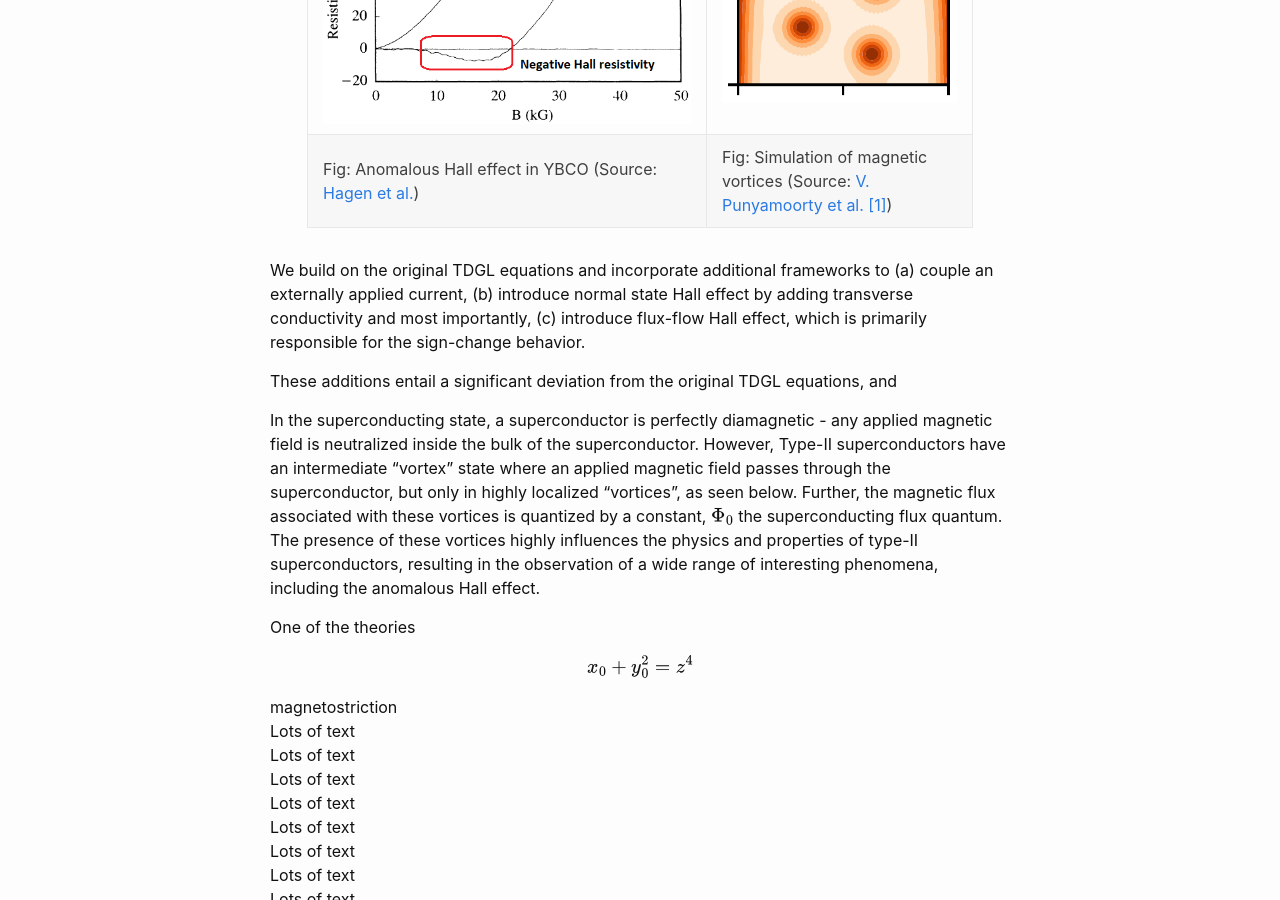
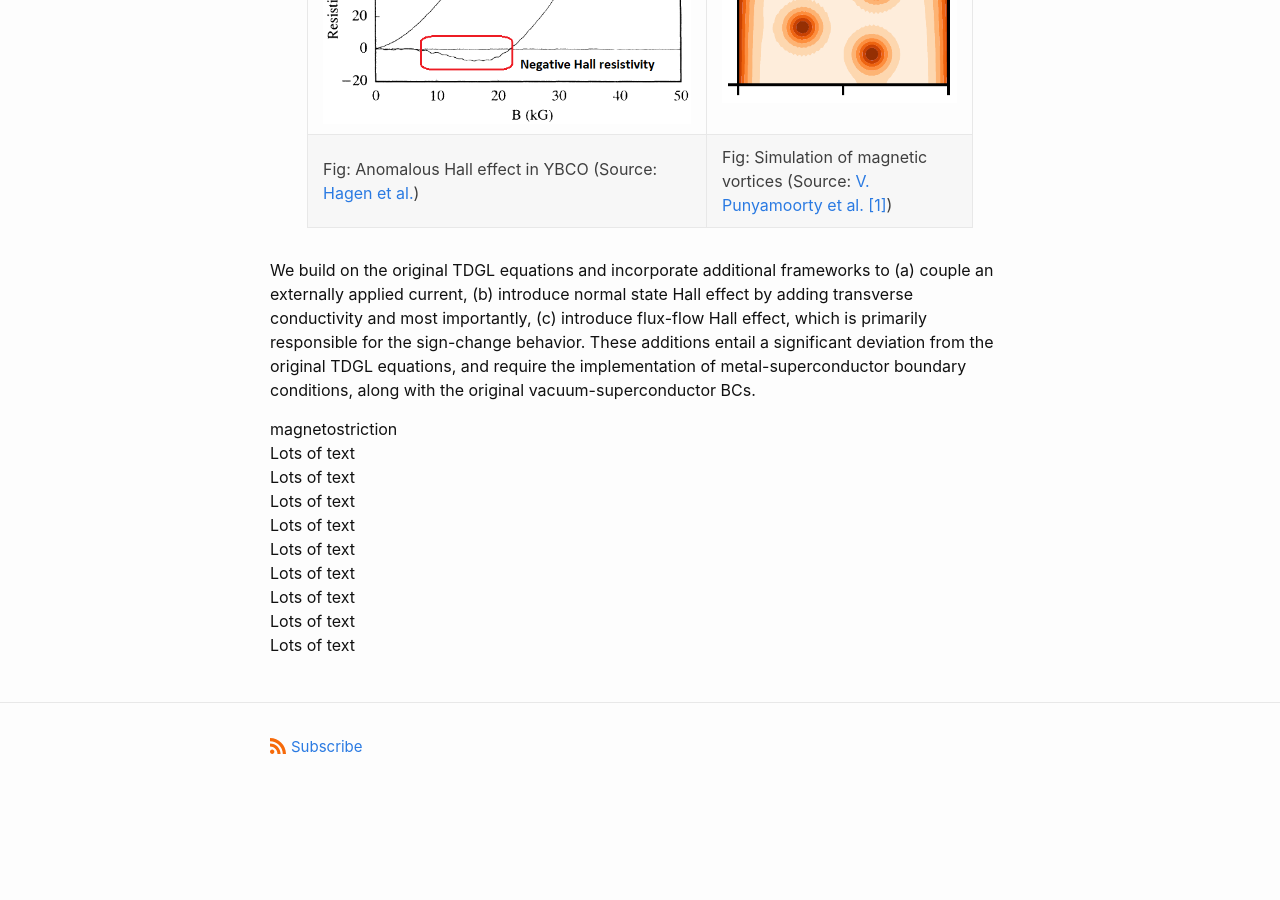
Before and after one commit to vineetpmoorty/vineetpmoorty.github.io, a Jekyll site: the page built from research.md, in a window 1280 px wide and 900 px high, scrolled down 807 px. Built offline with Jekyll 4.4.1, drawn with Linux system fonts in a browser that asks for light colours; after the commit the page ends 1625 px from its top, so only the background shows below that.

Commit message:
Add Cv file

```diff
--- a/research.md
+++ b/research.md
@@ -30,16 +30,8 @@
 </tr>
 </table>
 
-We build on the original TDGL equations and incorporate additional frameworks to (a) couple an externally applied current, (b) introduce normal state Hall effect by adding transverse conductivity and most importantly, (c) introduce flux-flow Hall effect, which is primarily responsible for the sign-change behavior.
+We build on the original TDGL equations and incorporate additional frameworks to (a) couple an externally applied current, (b) introduce normal state Hall effect by adding transverse conductivity and most importantly, (c) introduce flux-flow Hall effect, which is primarily responsible for the sign-change behavior. These additions entail a significant deviation from the original TDGL equations, and require the implementation of metal-superconductor boundary conditions, along with the original vacuum-superconductor BCs.
 
-These additions entail a significant deviation from the original TDGL equations, and
-
-In the superconducting state, a superconductor is perfectly diamagnetic - any applied magnetic field is neutralized inside the bulk of the superconductor. However, Type-II superconductors have an intermediate "vortex" state where an applied magnetic field passes through the superconductor, but only in highly localized "vortices", as seen below. Further, the magnetic flux associated with these vortices is quantized by a constant, \\(\\Phi_0\\) the superconducting flux quantum. The presence of these vortices highly influences the physics and properties of type-II superconductors, resulting in the observation of a wide range of interesting phenomena, including the anomalous Hall effect.
-
-One of the theories
-
-
-$$x_0 +y_0^2 = z^4 $$
 
 
 <a name="magnetostriction-proj">
```
Also changed, not shown: CV.md (+1 -1 lines), 1 other file.
